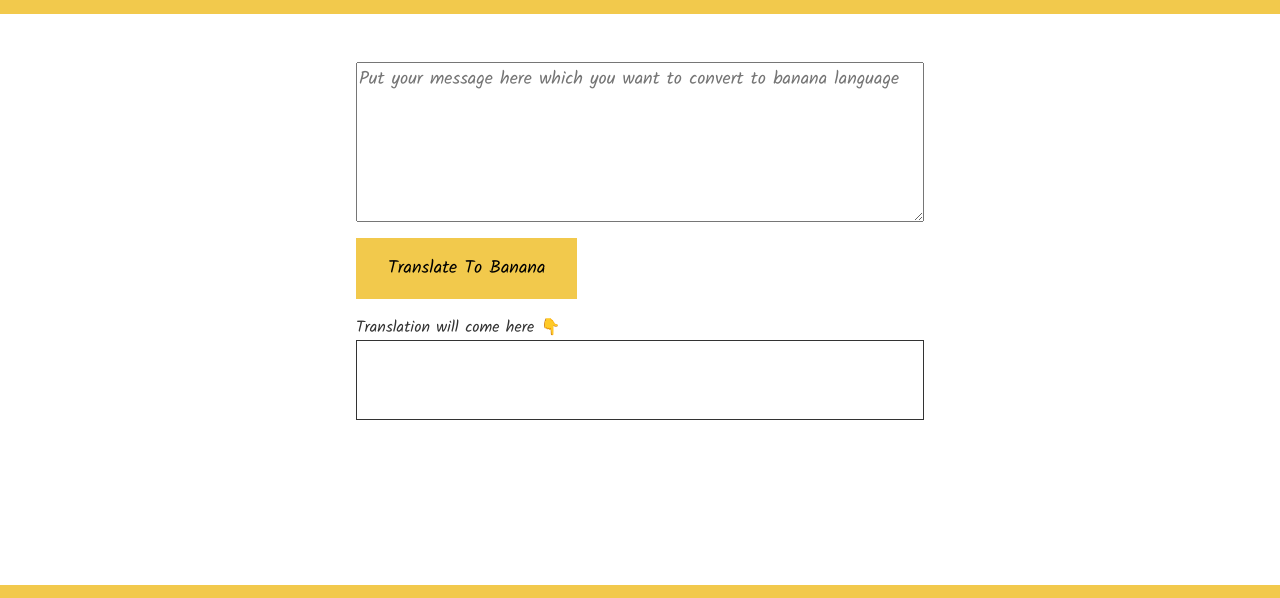
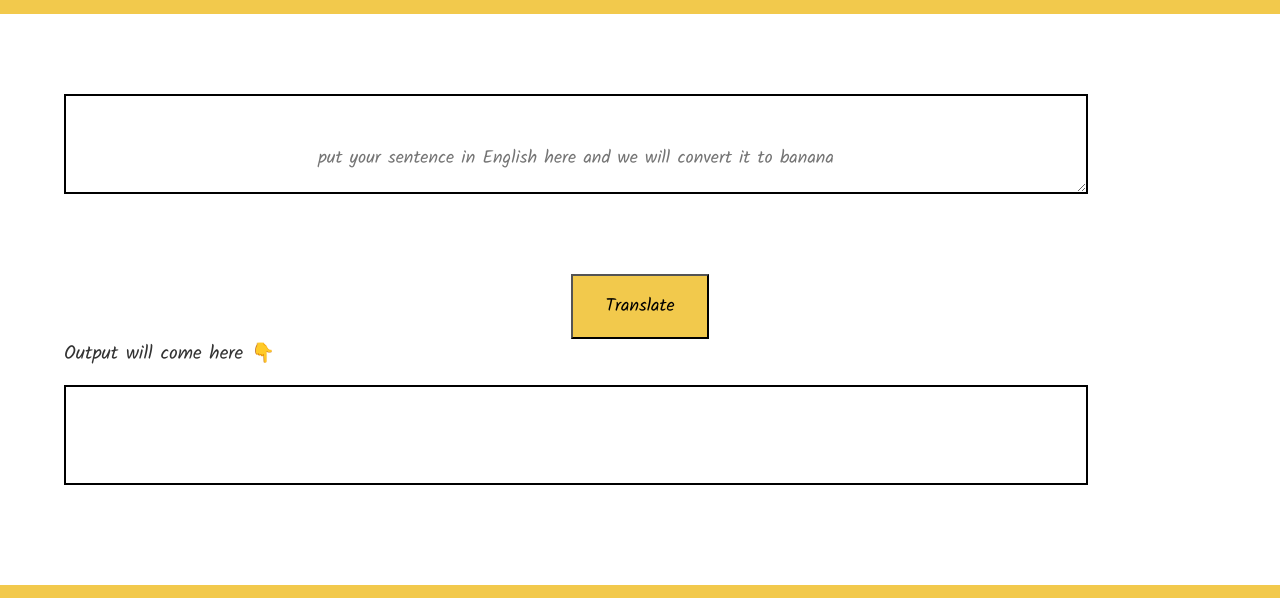
Before and after one commit to NandodkarAmogh/banana-speak, a plain HTML site: page index.html in a window 1280 px wide. Shown: the part 69-667 px from the top of the page. Drawn offline with Linux system fonts and the light colour scheme.

Commit message:
updated code

```diff
--- a/index.html
+++ b/index.html
@@ -4,9 +4,30 @@
 <head>
     <meta charset="UTF-8">
     <meta name="viewport" content="width=device-width, initial-scale=1.0">
-    <title>banana talk</title>
+    <title>banana speak</title>
+    <style>
+        textarea {
+            width: 80%;
+            height: 10vh;
+            display: block;
+            margin: 5rem 4rem;
+            padding: 3rem;
+            text-align: center;
+            font-size: large;
+            font-family: inherit;
+            border: 2px solid black;
+
+        }
+
+        #output {
+            border: 2px solid black;
+            height: 10vh;
+            width: 80%;
+            margin: 1rem 4rem;
+            padding: 3rem;
+        }
+    </style>
     <link href="styles.css" rel="stylesheet">
-
 </head>
 
 <body>
@@ -16,25 +37,19 @@
         </div>
 
     </nav>
-    <main>
-        <textarea id="translate-input"
-            placeholder="Put your message here which you want to convert to banana language"></textarea>
-        <button id="translate-button"> Translate To Banana</button>
-        <div>Translation will come here 👇</div>
+    <textarea id="txt-input"
+        placeholder="put your sentence in English here and we will convert it to banana"></textarea>
+    <button id="btn-translate">Translate</button>
 
-        <div id="translate-output" style="padding: 1rem; font-size: large;"></div>
-
-
-    </main>
-
+    <div style="font-size: larger; padding-left: 4rem;"> Output will come here 👇</div>
+    <div id="output"></div>
+    <script src="app.js" type="text/javascript"></script>
 
     <footer>
         <div style="font-size: x-large;">about</div>
         <p>Are you a fan of minions? Did you know that the gibberish they say is an actual language. Use the translator
             to convert your text from English to Minion speak or Banana language.</p>
     </footer>
-
-    <script src="/js/main.js" type="text/javascript"> </script>
 </body>
 
 </html>
--- a/styles.css
+++ b/styles.css
@@ -27,34 +27,39 @@ main {
     max-width: var(--width-break);
 }
 
-textarea {
+/* textarea {
     box-sizing: border-box;
     display: block;
-    width: 100%;
+    width: 60%;
     min-height: 20vh;
     margin-top: 2rem;
     font-size: large;
     font-family: inherit;
-}
+    text-align: center;
+
+} */
 
 button {
     background-color: var(--primary);
-    border: none;
-    margin: 1rem 0rem;
+    margin: auto;
     padding: 1rem 2rem;
     font-family: 'Kalam', cursive;
     font-size: large;
+    display: block;
+    /* border: 2px solid black; */
 }
 
 
-#translate-output {
+/* output {
     box-sizing: border-box;
-    width: 100%;
+    width: 60%;
     min-height: 10vh;
     max-height: 20vh;
     overflow:scroll;
     border: 1px solid var(--black);
-}
+    display: block;
+    text-align: center;
+} */
 
 footer {
     position: fixed;
```
